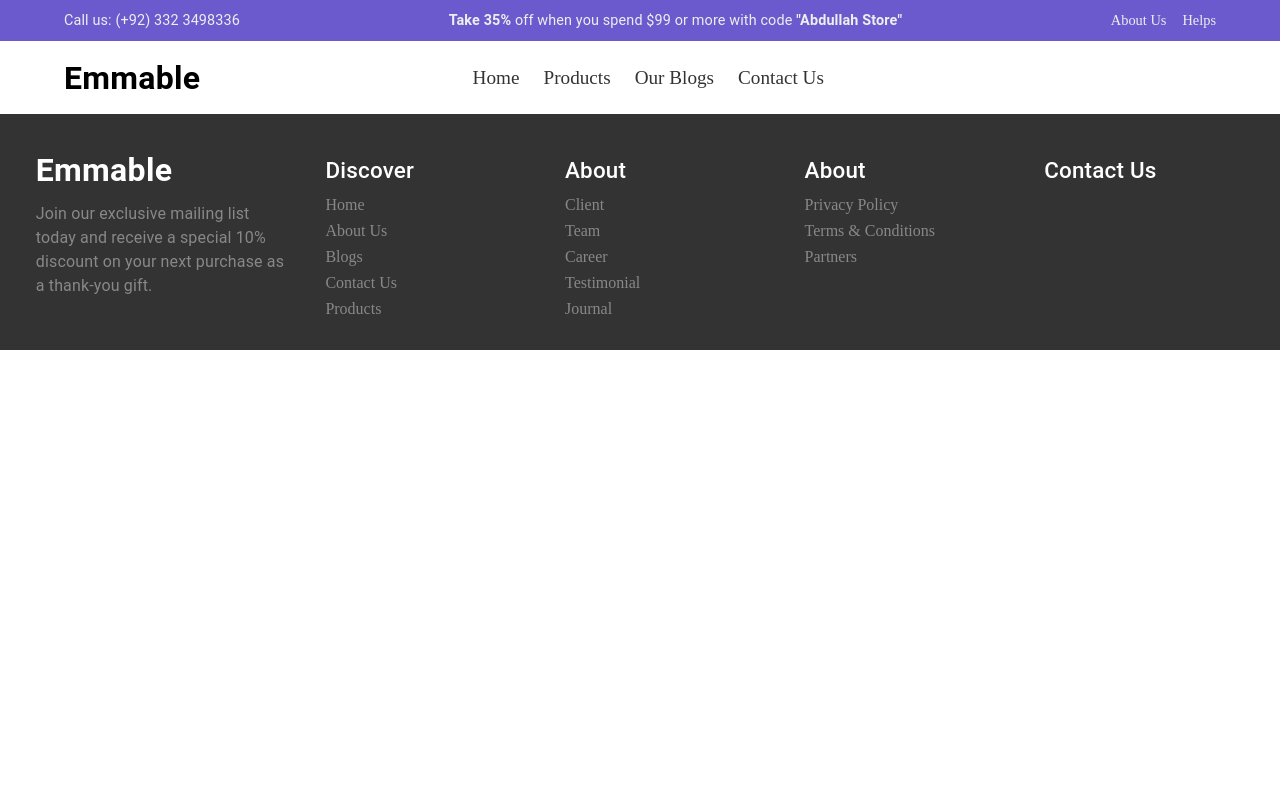
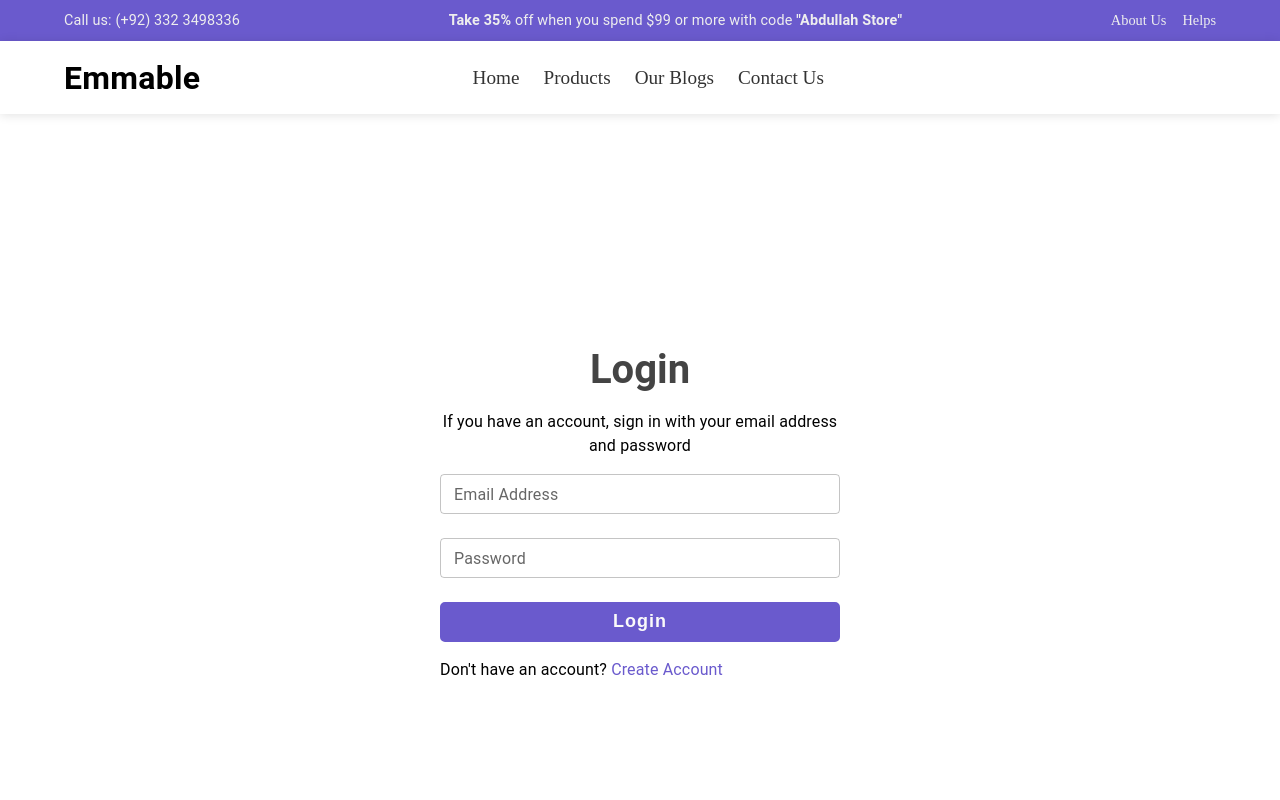
Before and after one commit to Amaar015/Abdullah-store, a React (Vite) app in the folder client/: page /login in a window 1280 px wide. Shown: the top 800 px of the page. Built offline with nearby package versions, Linux system fonts and the light colour scheme; some icons are missing.

Commit message:
Add login form to Abdullah Store

```diff
--- a/client/src/App.css
+++ b/client/src/App.css
@@ -1,6 +1,6 @@
 * {
-  padding: 0;
-  margin: 0;
+  padding: 0rem;
+  margin: 0rem;
   border: none;
 }
 
@@ -22,3 +22,12 @@
 }
 
 /* Auth Form Login Register and OTP */
+
+.auth-form {
+  height: 100vh;
+  width: 100%;
+  background: #fff;
+  display: flex;
+  justify-content: center;
+  align-items: center;
+}
--- a/client/src/components/Footer.jsx
+++ b/client/src/components/Footer.jsx
@@ -1,4 +1,4 @@
-import { List, ListItem, Stack, Typography } from "@mui/material";
+import { Divider, List, ListItem, Stack, Typography } from "@mui/material";
 import React from "react";
 import { Link } from "react-router-dom";
 import InstagramIcon from "@mui/icons-material/Instagram";
@@ -79,6 +79,12 @@ const Footer = () => {
           </Stack>
         </Stack>
       </Stack>
+      <Divider sx={{ backgroundColor: "#fff", marginTop: "2rem" }} />
+      <Stack justifyContent={"center"} alignItems={"center"} marginTop={"1rem"}>
+        <Typography fontSize={{ xs: "0.8rem", sm: "1rem" }}>
+          Copyright 2025 &#169; Abdullah WooCommerce Theme. All right reserved.
+        </Typography>
+      </Stack>
     </Stack>
   );
 };
--- a/client/src/components/Navbar.jsx
+++ b/client/src/components/Navbar.jsx
@@ -54,9 +54,13 @@ const Navbar = () => {
     <Stack
       direction={"row"}
       alignItems={"center"}
+      position={"relative"}
+      zIndex={1}
       justifyContent={"space-between"}
       sx={{
+        bgcolor: "#fff",
         padding: { md: "0.8rem 4rem", xs: "0.8rem 1rem" },
+        boxShadow: "0px 1px 10px rgba(0, 0, 0, 0.12)",
       }}
     >
       <Typography fontSize={{ sm: "2rem", xs: "1.5rem" }} fontWeight={"bold"}>
--- a/client/src/components/styled-components/Buttons.jsx
+++ b/client/src/components/styled-components/Buttons.jsx
@@ -3,3 +3,7 @@ import "./Style.css";
 export const Buttons = ({ title }) => {
   return <button className="btn">{title}</button>;
 };
+
+export const Buttonss = ({ title }) => {
+  return <button className="btn2">{title}</button>;
+};
--- a/client/src/components/styled-components/Style.css
+++ b/client/src/components/styled-components/Style.css
@@ -16,3 +16,21 @@
   color: #6a5acd;
   border: 2px solid #6a5acd;
 }
+
+.btn2 {
+  width: 100%;
+  background: #6a5acd;
+  height: 40px;
+  color: #fafafa;
+  font-weight: bold;
+  font-size: 18px;
+  letter-spacing: 1px;
+  border-radius: 5px;
+  cursor: pointer;
+  border: 2px solid #6a5acd;
+  transition: all 0.3s ease-in-out;
+}
+.btn2:hover {
+  background: #5d4fb6fd;
+  color: #fafafa;
+}
--- a/client/src/pages/Auth/Login.jsx
+++ b/client/src/pages/Auth/Login.jsx
@@ -1,9 +1,56 @@
+import { Stack, TextField, Typography } from "@mui/material";
+import { green } from "@mui/material/colors";
 import React from "react";
+import { Buttons, Buttonss } from "../../components/styled-components/Buttons";
+import { Link } from "react-router-dom";
 
 const Login = () => {
   return (
     <div className="auth-form">
-      <div></div>
+      <Stack
+        padding={{ xs: "1rem", sm: "1rem 2rem" }}
+        width={{ xs: "270px", sm: "400px" }}
+        spacing={"1rem"}
+      >
+        <Typography
+          variant="h3"
+          fontSize={{ xs: "1.8rem", sm: "2.5rem" }}
+          fontWeight={"bold"}
+          textAlign={"center"}
+          color="#444"
+        >
+          Login
+        </Typography>
+        <Typography
+          fontSize={{ xs: "0.8rem", sm: "1rem" }}
+          textAlign={"center"}
+        >
+          If you have an account, sign in with your email address and password
+        </Typography>
+        <Stack
+          spacing={"1.5rem"}
+          justifyContent={"center"}
+          alignItems={"center"}
+        >
+          <TextField
+            fullWidth
+            label="Email Address"
+            type="email"
+            size="small"
+          />
+          <TextField fullWidth label="Password" type="password" size="small" />
+          <Buttonss title={"Login"} />
+        </Stack>
+        <Typography
+          fontSize={{ xs: "0.8rem", sm: "1rem" }}
+          marginTop={"1.5rem"}
+        >
+          Don't have an account?{" "}
+          <Link style={{ textDecoration: "none", color: "#6a5acd" }}>
+            Create Account
+          </Link>
+        </Typography>
+      </Stack>
     </div>
   );
 };
```
